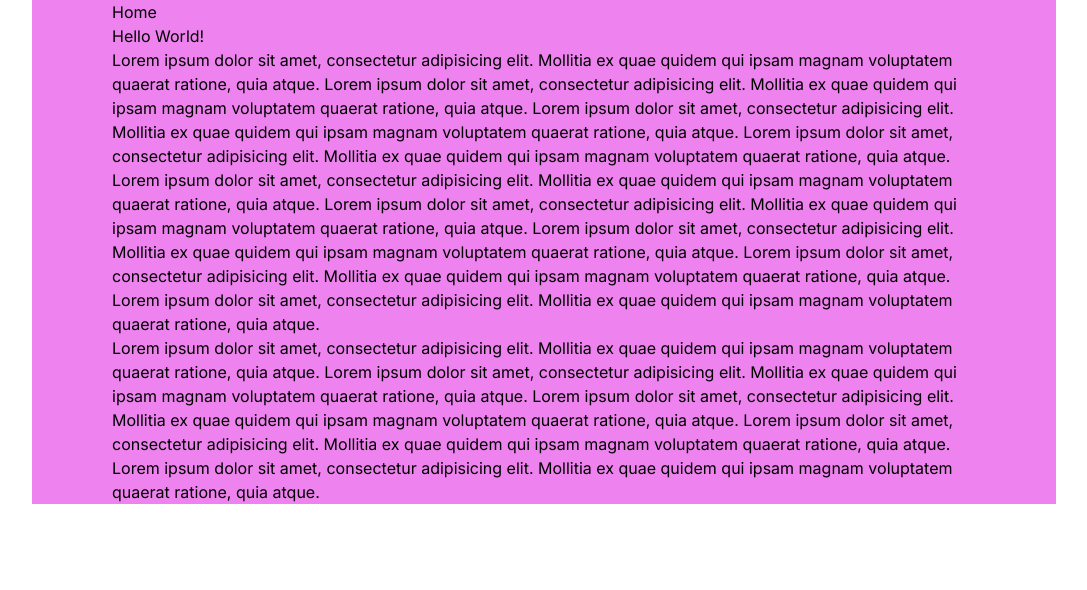
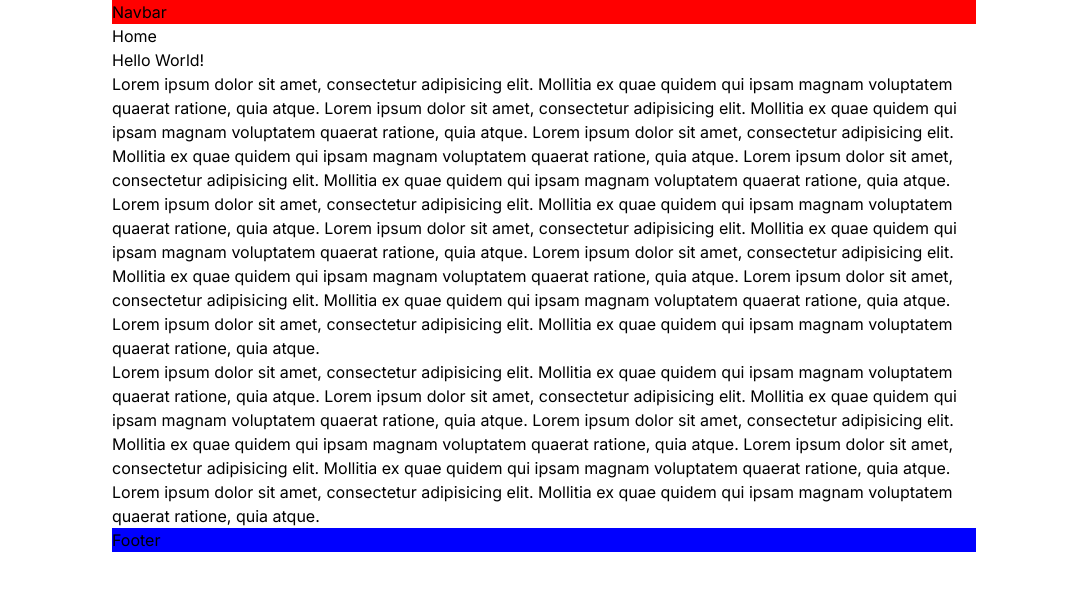
Before and after one commit to mk47hyper/lama-blog, a Next.js app: page / in a window 1280 px wide. Shown: the top 590 px of the page, without its empty margins (96-1183 px from the left). Built offline with nearby package versions, Linux system fonts and the light colour scheme.

Commit message:
01- Adding navbar and footer.

```diff
--- a/src/app/globals.css
+++ b/src/app/globals.css
@@ -37,7 +37,6 @@
   max-width: 1536px;
   margin-left: auto;
   margin-right: auto;
-  background-color: violet;
   padding: 0 80px;
 }
 
--- a/src/app/layout.tsx
+++ b/src/app/layout.tsx
@@ -1,6 +1,8 @@
 import type { Metadata } from "next";
 import { Inter } from "next/font/google";
 import "./globals.css";
+import Navbar from "@/components/navbar/Navbar";
+import Footer from "@/components/footer/Footer";
 
 const inter = Inter({ subsets: ["latin"] });
 
@@ -18,7 +20,11 @@
     <html lang="en">
       <body className={inter.className}>
         <div className="container">
-          <div className="wrapper">{children}</div>
+          <div className="wrapper">
+            <Navbar />
+            {children}
+            <Footer />
+          </div>
         </div>
       </body>
     </html>
--- /dev/null
+++ b/src/components/footer/Footer.tsx
@@ -0,0 +1,10 @@
+import React from "react";
+import styles from "./footer.module.css";
+
+type Props = {};
+
+const Footer = (props: Props) => {
+  return <div className={styles.container}>Footer</div>;
+};
+
+export default Footer;
--- /dev/null
+++ b/src/components/footer/footer.module.css
@@ -0,0 +1,3 @@
+.container {
+  background-color: blue;
+}
--- /dev/null
+++ b/src/components/navbar/Navbar.tsx
@@ -0,0 +1,10 @@
+import React from "react";
+import styles from "./navbar.module.css";
+
+type Props = {};
+
+const Navbar = (props: Props) => {
+  return <div className={styles.container}>Navbar</div>;
+};
+
+export default Navbar;
--- /dev/null
+++ b/src/components/navbar/navbar.module.css
@@ -0,0 +1,3 @@
+.container {
+  background-color: red;
+}
```
